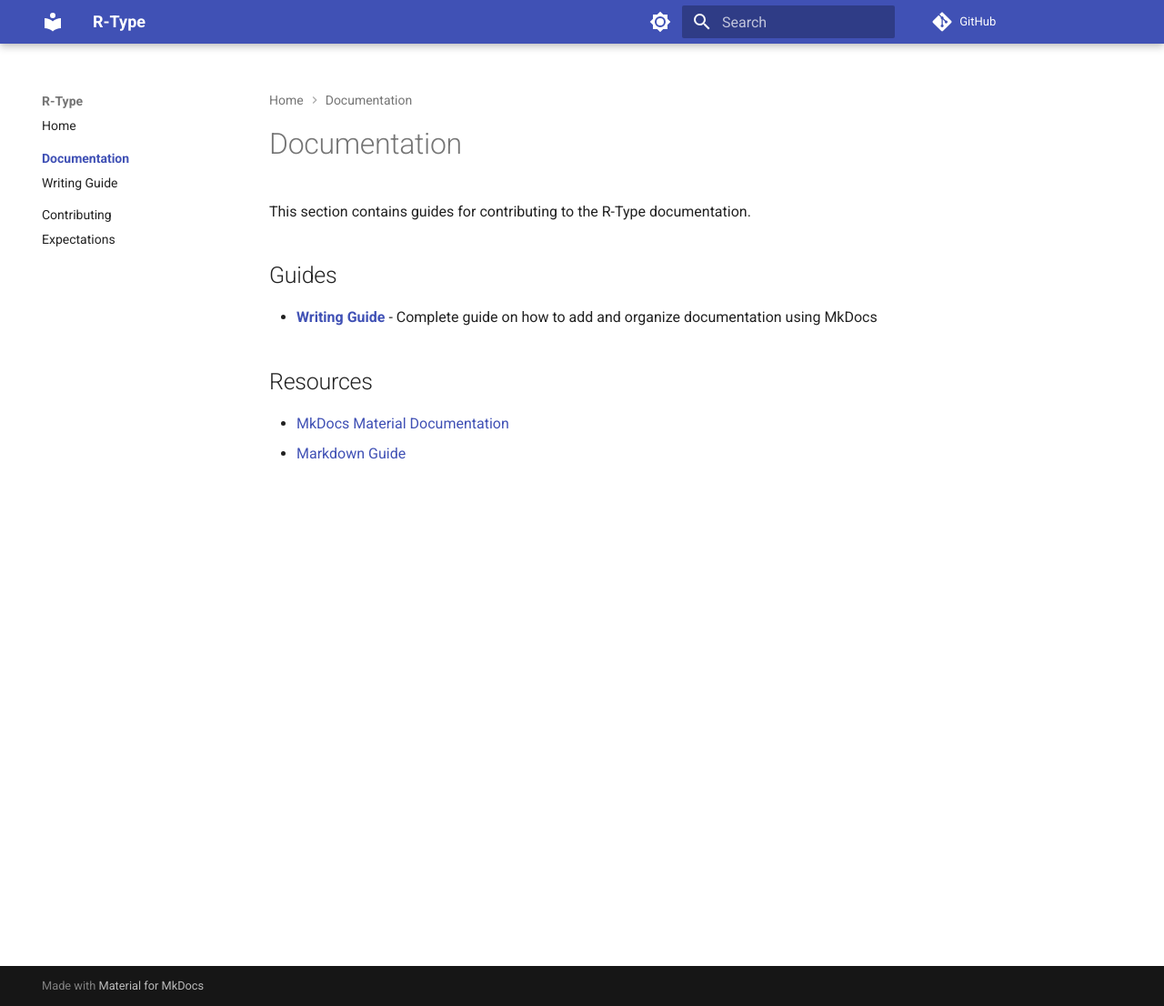
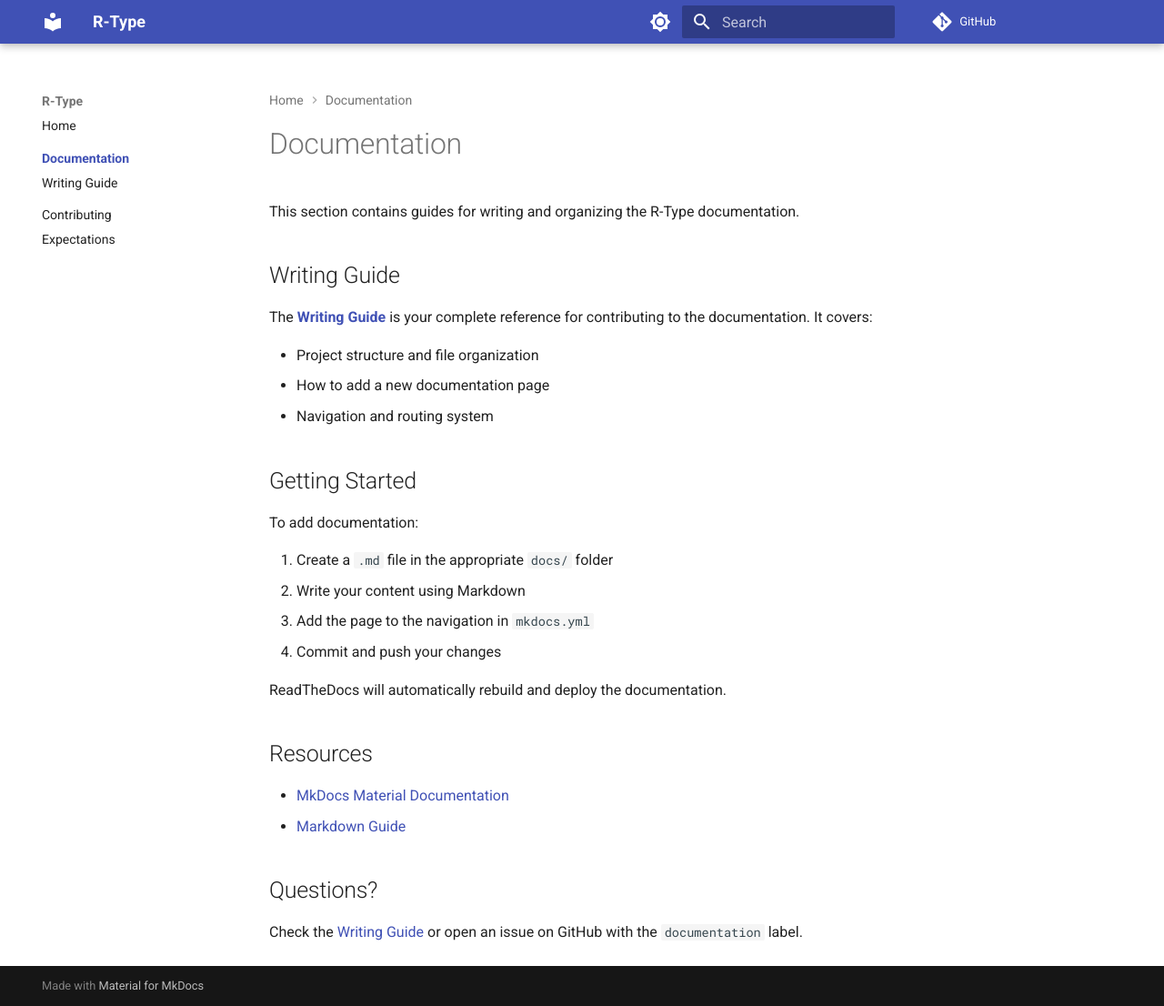
Before and after one commit to eliestroun14/R-Type, an MkDocs documentation site: the page built from docs/Documentation/index.md, in a window 1280 px wide and 1106 px high. Shown: the whole window at 91% size. Built offline with MkDocs 1.6.1 and Material for MkDocs 9.7.7, drawn with Linux system fonts in a browser that asks for light colours; comment, search, counter and statistics services are not loaded.

Commit message:
docs(index.md): add index for the documentation section

```diff
--- a/docs/Documentation/index.md
+++ b/docs/Documentation/index.md
@@ -1,12 +1,31 @@
 # Documentation
 
-This section contains guides for contributing to the R-Type documentation.
+This section contains guides for writing and organizing the R-Type documentation.
 
-## Guides
+## Writing Guide
 
-- **[Writing Guide](writing-guide.md)** - Complete guide on how to add and organize documentation using MkDocs
+The **[Writing Guide](writing-guide.md)** is your complete reference for contributing to the documentation. It covers:
+
+- Project structure and file organization
+- How to add a new documentation page
+- Navigation and routing system
+
+## Getting Started
+
+To add documentation:
+
+1. Create a `.md` file in the appropriate `docs/` folder
+2. Write your content using Markdown
+3. Add the page to the navigation in `mkdocs.yml`
+4. Commit and push your changes
+
+ReadTheDocs will automatically rebuild and deploy the documentation.
 
 ## Resources
 
 - [MkDocs Material Documentation](https://squidfunk.github.io/mkdocs-material/)
 - [Markdown Guide](https://www.markdownguide.org/)
+
+## Questions?
+
+Check the [Writing Guide](writing-guide.md) or open an issue on GitHub with the `documentation` label.
```
